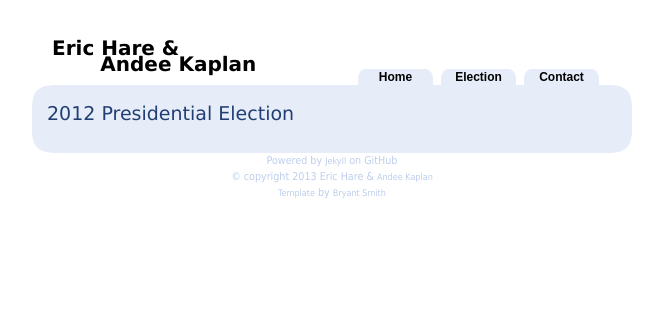
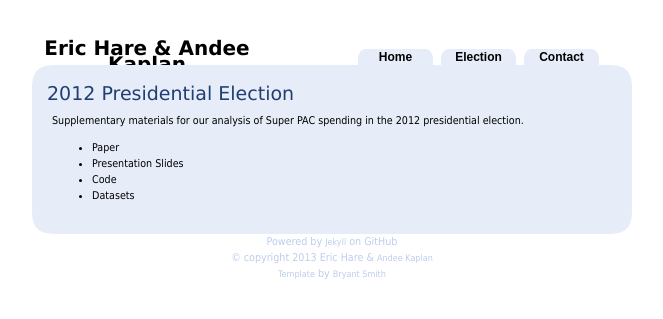
Before and after one commit to erichare/harekaplan.github.com, a Jekyll site: the page built from election.html, in a window 1280 px wide. Shown: the top 319 px of the page, without its empty margins (308-971 px from the left). Built offline with Jekyll 4.4.1, drawn with Linux system fonts in a browser that asks for light colours; Markdown is read by kramdown in place of the engine named in the settings.

Commit message:
cleaning up

```diff
--- a/_layouts/default.html
+++ b/_layouts/default.html
@@ -15,7 +15,7 @@
 <body>
 <div id="mainContentArea">
 	<div id="contentBox">
-        <div id="title">Eric Hare & &nbsp;&nbsp;&nbsp;&nbsp;&nbsp;&nbsp;&nbsp;&nbsp; <br /> &nbsp;&nbsp;&nbsp;&nbsp;&nbsp;&nbsp;&nbsp;&nbsp; Andee Kaplan</div>
+        <div id="title">Eric Hare & Andee Kaplan</div>
 
         <div id="linkGroup">
 			<div class="link"><a href="contact.html">Contact</a></div>
--- a/contact.html
+++ b/contact.html
@@ -10,10 +10,8 @@
 	Iowa State University <br/>
 	2418 Snedecor Hall <br/>
 	Ames, IA 50011 <br/>
-		<a href="mailto:erichare@iastate.edu">erichare@iastate.edu</a> <br />
-		<br />
+	<a href="mailto:erichare@iastate.edu">erichare@iastate.edu</a>
 	</p>
-
 	<p>
 	<strong>Andee Kaplan</strong> <br/>
 	Department of Statistics <br/>
@@ -21,5 +19,5 @@
 	1414 Snedecor Hall <br/>
 	Ames, IA 50011 <br/>
 	<a href="mailto:ajkaplan@iastate.edu" target="_blank">ajkaplan@iastate.edu</a> <br />
-		<a href="http://www.andeekaplan.com">www.andeekaplan.com</a>
+	<a href="http://www.andeekaplan.com" target="_blank">www.andeekaplan.com</a>
 	</p>
--- a/css/BlueBliss/bluebliss.css
+++ b/css/BlueBliss/bluebliss.css
@@ -41,7 +41,7 @@
 {
 width:75px;
 margin-right:8px;
-margin-top:44px;
+margin-top:24px;
 float:right;
 text-align:center;
 font-family:Georgia, "Times New Roman", Times, serif;
@@ -69,7 +69,7 @@
 {
 margin-right:10px;
 padding-right:15px;
-height:60px;
+height:40px;
 }
 
 #title
--- a/election.html
+++ b/election.html
@@ -3,3 +3,14 @@
 title: 2012 Presidential Election
 root: ""
 ---
+	<p>
+		Supplementary materials for our analysis of Super PAC spending in the 2012 presidential election.
+	</p>
+	<p>
+		<ul>
+			<li><a href="" target="_blank">Paper</a></li>
+			<li><a href="" target="_blank">Presentation Slides</a></li>
+			<li><a href="" target="_blank">Code</a></li>
+			<li><a href="" target="_blank">Datasets</a></li>
+		</ul>
+	</p>
```
Lines whose indentation alone changed are shown as unchanged.
